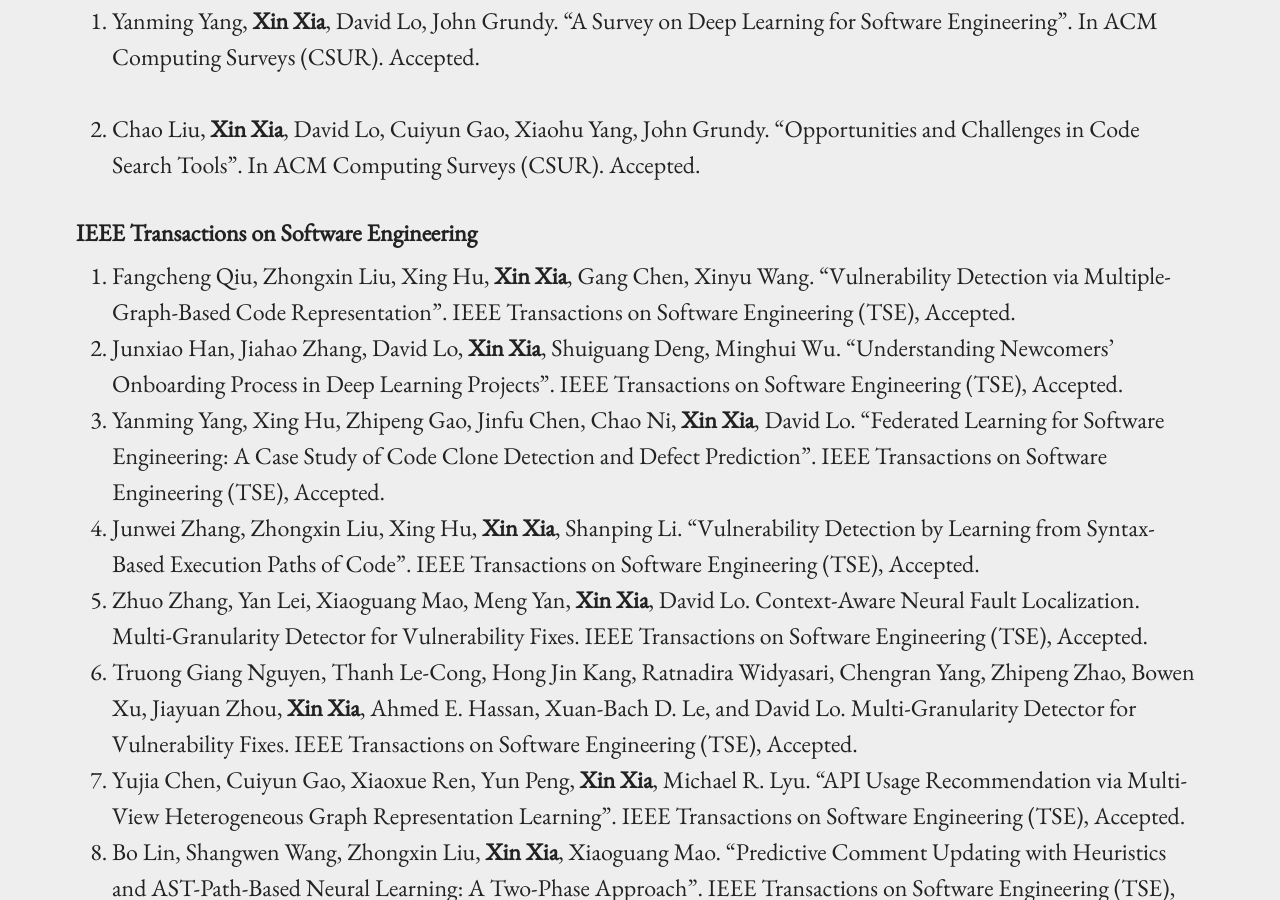
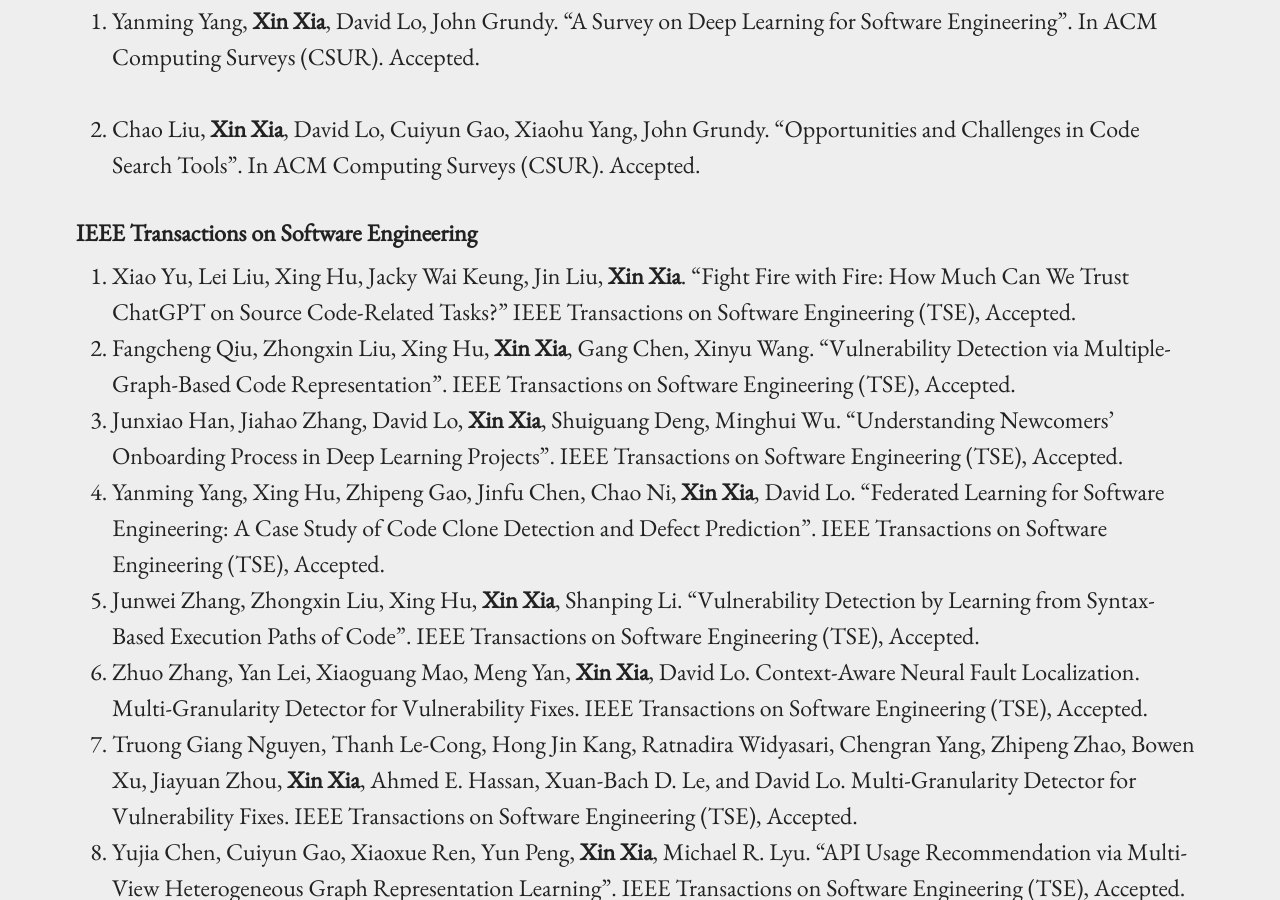
Before and after one commit to xin-xia/xin-xia.github.io, a Jekyll site: the page built from index.md, in a window 1280 px wide and 900 px high, scrolled down 1227 px. Built offline with Jekyll 4.4.1, drawn with Linux system fonts in a browser that asks for light colours.

Commit message:
Update index.md

```diff
--- a/index.md
+++ b/index.md
@@ -38,6 +38,7 @@ Data Science, AI and SE, Mining Software Repositories, Empirical Software Engine
 
 
 #### IEEE Transactions on Software Engineering
+1. Xiao Yu, Lei Liu, Xing Hu, Jacky Wai Keung, Jin Liu, <strong>Xin Xia</strong>.  "Fight Fire with Fire: How Much Can We Trust ChatGPT on Source Code-Related Tasks?"  IEEE Transactions on Software Engineering (TSE), Accepted.         <br />
 1. Fangcheng Qiu, Zhongxin Liu, Xing Hu, <strong>Xin Xia</strong>, Gang Chen, Xinyu Wang.  "Vulnerability Detection via Multiple-Graph-Based Code Representation".  IEEE Transactions on Software Engineering (TSE), Accepted.         <br />
 1. Junxiao Han, Jiahao Zhang, David Lo, <strong>Xin Xia</strong>, Shuiguang Deng,  Minghui Wu. "Understanding Newcomers’ Onboarding Process in Deep Learning Projects". IEEE Transactions on Software Engineering (TSE), Accepted.         <br />
 1. Yanming Yang, Xing Hu, Zhipeng Gao, Jinfu Chen, Chao Ni, <strong>Xin Xia</strong>,   David Lo. "Federated Learning for Software Engineering: A
```
